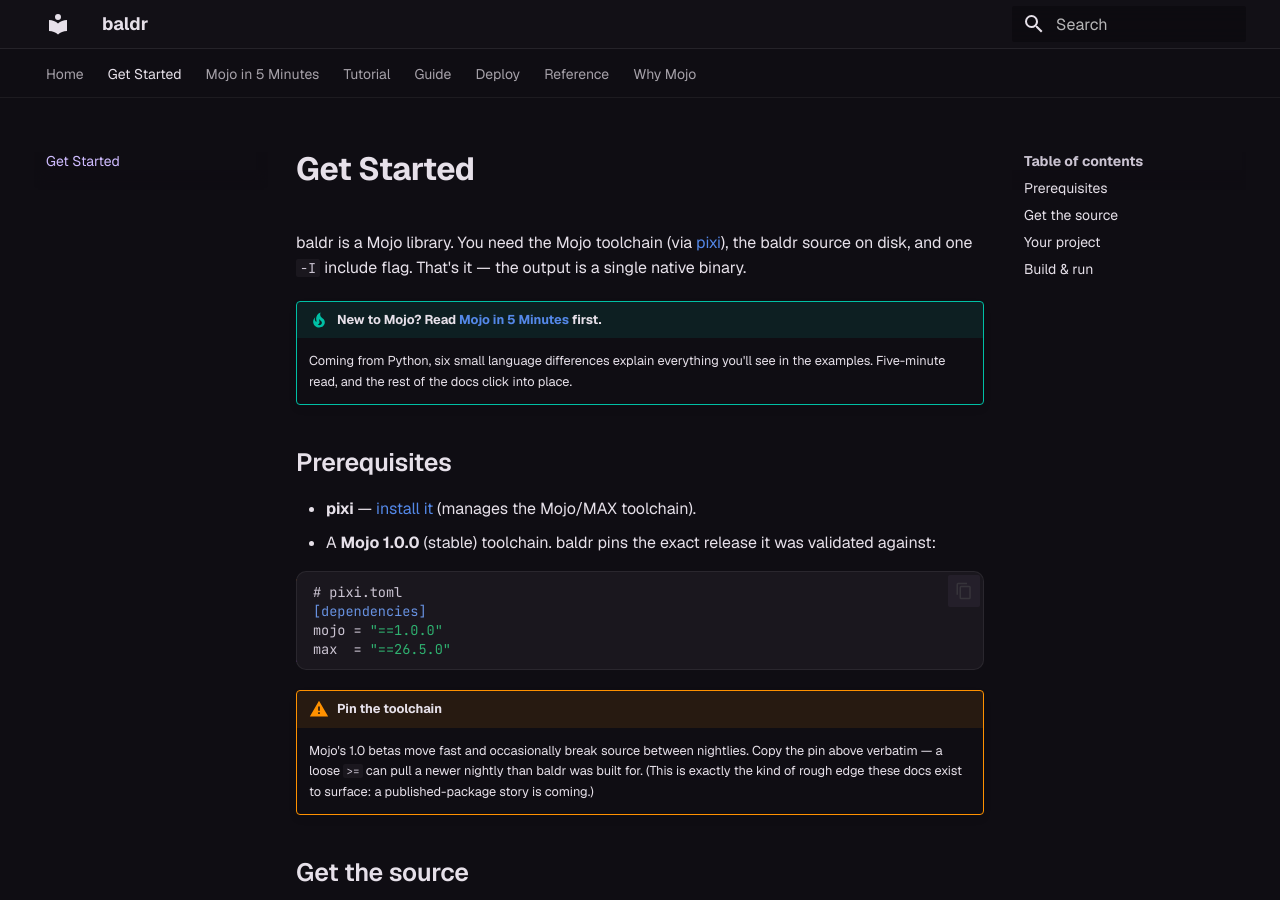
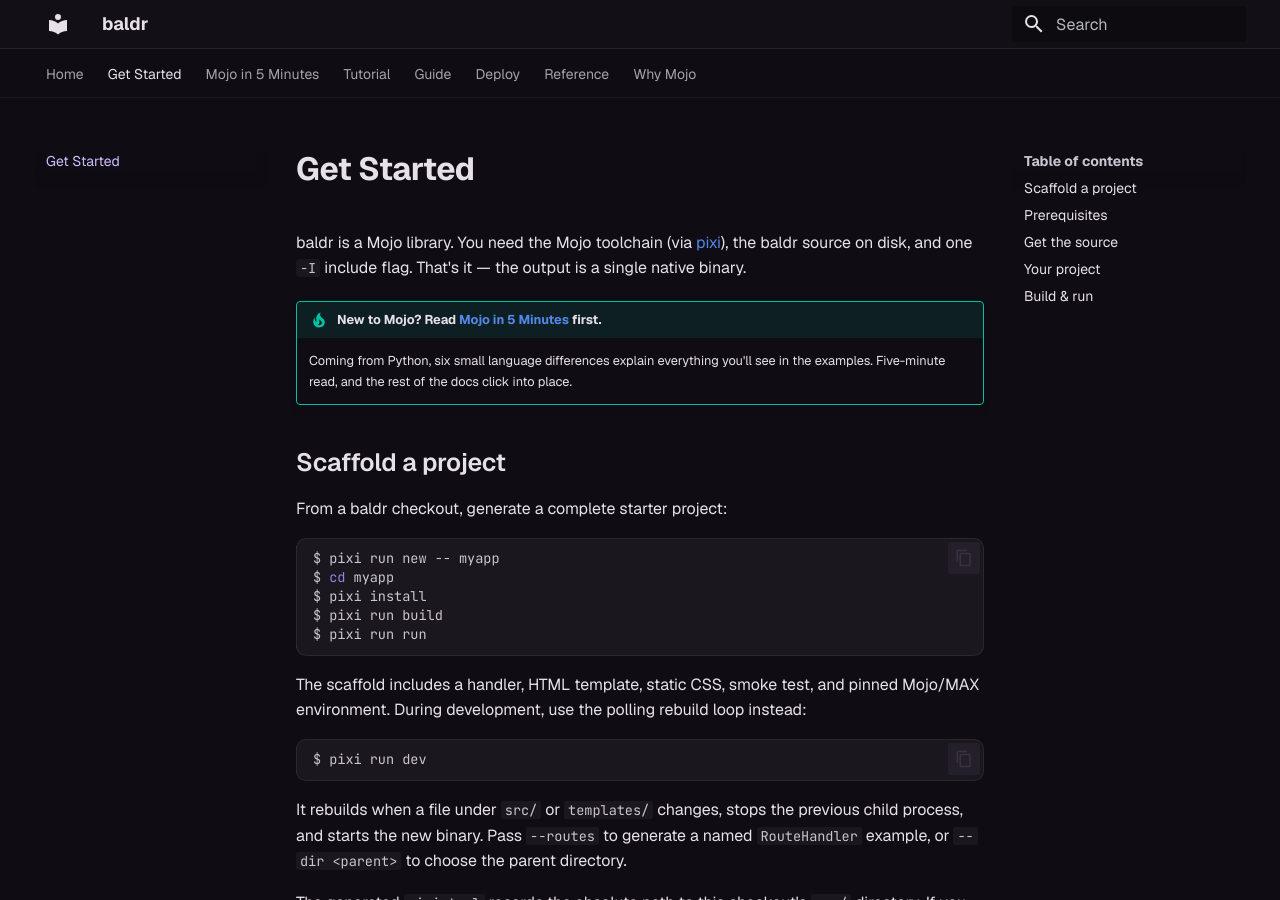
Before and after one commit to lightofbaldr/baldr, an MkDocs documentation site: the page built from docs/get-started.md, in a window 1280 px wide and 900 px high. Built offline with MkDocs 1.6.1 and Material for MkDocs 9.7.7, drawn with Linux system fonts in a browser that asks for light colours; some of the changed text lies outside the part shown.

Commit message:
feat(cli): add project scaffold and dev loop

````diff
--- a/docs/get-started.md
+++ b/docs/get-started.md
@@ -4,6 +4,28 @@ baldr is a Mojo library. You need the Mojo toolchain (via [pixi](https://pixi.sh
 
 !!! tip "New to Mojo? Read [Mojo in 5 Minutes](mojo-primer.md) first."
     Coming from Python, six small language differences explain everything you'll see in the examples. Five-minute read, and the rest of the docs click into place.
+
+## Scaffold a project
+
+From a baldr checkout, generate a complete starter project:
+
+```console
+$ pixi run new -- myapp
+$ cd myapp
+$ pixi install
+$ pixi run build
+$ pixi run run
+```
+
+The scaffold includes a handler, HTML template, static CSS, smoke test, and pinned Mojo/MAX environment. During development, use the polling rebuild loop instead:
+
+```console
+$ pixi run dev
+```
+
+It rebuilds when a file under `src/` or `templates/` changes, stops the previous child process, and starts the new binary. Pass `--routes` to generate a named `RouteHandler` example, or `--dir <parent>` to choose the parent directory.
+
+The generated `pixi.toml` records the absolute path to this checkout's `src/` directory. If you move either checkout, update the `-I` path in the generated `build` and `test` tasks.
 
 ## Prerequisites
 
@@ -74,7 +96,7 @@ $ curl localhost:8080
 
 You now have a single self-contained binary at `build/app`. Copy it to any matching-arch box and run it — no Mojo, no Python, no dependencies on the target.
 
-!!! tip "Coming: `baldr new`"
-    The `git clone` + hand-written `pixi.toml` above is the honest primitive today. A `baldr new myapp` scaffold + a `pixi run dev` live-reload loop are on the near-term roadmap — they'll wrap exactly this so day one is one command.
+!!! tip "Prefer the scaffold"
+    The hand-written setup above explains the underlying include-path contract. For a new app, `pixi run new -- myapp` creates the same setup plus tests, templates, static files, and the development loop.
 
 Next: **[First Steps →](tutorial/first-steps.md)** builds a real app one layer at a time.
--- a/pixi.toml
+++ b/pixi.toml
@@ -28,6 +28,7 @@ test-template-include = "mkdir -p build && mojo build tests/test_template_includ
 test-assets = "mkdir -p build && mojo build tests/test_assets.mojo -I src -o build/test_assets && build/test_assets"
 test-config-errors = "mkdir -p build && mojo build tests/test_config_errors.mojo -I src -o build/test_config_errors && build/test_config_errors"
 test-app-pipeline  = "mkdir -p build && mojo build tests/test_app_pipeline.mojo -I src -o build/test_app_pipeline && build/test_app_pipeline"
+test-scaffold = "mkdir -p build && mojo build tests/test_scaffold.mojo -I src -I tools -o build/test_scaffold && build/test_scaffold"
 test-testing-lifecycle = "mkdir -p build && mojo build tests/test_testing_lifecycle.mojo -I src -o build/test_testing_lifecycle && build/test_testing_lifecycle"
 test-concurrency = "mkdir -p build && mojo build tests/test_concurrency.mojo -I src -o build/test_concurrency && build/test_concurrency"
 test-safe-join = "mkdir -p build && mojo build tests/test_safe_join.mojo -I src -o build/test_safe_join && build/test_safe_join"
@@ -36,7 +37,9 @@ test-request-framing = "mkdir -p build && mojo build tests/test_request_framing.
 test-peer-ip = "mkdir -p build && mojo build tests/test_peer_ip.mojo -I src -o build/test_peer_ip && build/test_peer_ip"
 test-template-guard = "mkdir -p build && mojo build tests/test_template_guard.mojo -I src -o build/test_template_guard && build/test_template_guard"
 test-redirect-guard = "mkdir -p build && mojo build tests/test_redirect_guard.mojo -I src -o build/test_redirect_guard && build/test_redirect_guard"
-test = { depends-on = ["test-imports", "test-template", "test-json", "test-api", "test-queue-cpu", "test-middleware", "test-env", "test-db", "test-queue-api", "test-router", "test-mw-chain", "test-cookies", "test-validation", "test-template-v2", "test-template-include", "test-assets", "test-config-errors", "test-app-pipeline", "test-streaming", "test-testing-lifecycle", "test-concurrency", "test-safe-join", "test-http-limits", "test-request-framing", "test-peer-ip", "test-template-guard", "test-redirect-guard"] }
+test = { depends-on = ["test-imports", "test-template", "test-json", "test-api", "test-queue-cpu", "test-middleware", "test-env", "test-db", "test-queue-api", "test-router", "test-mw-chain", "test-cookies", "test-validation", "test-template-v2", "test-template-include", "test-assets", "test-config-errors", "test-app-pipeline", "test-streaming", "test-scaffold", "test-testing-lifecycle", "test-concurrency", "test-safe-join", "test-http-limits", "test-request-framing", "test-peer-ip", "test-template-guard", "test-redirect-guard"] }
+
+new = "mkdir -p build && mojo build tools/baldr_new.mojo -I src -o build/baldr_new && build/baldr_new"
 
 example-hello = "mkdir -p build && mojo build examples/hello/main.mojo -I src -o build/example-hello"
 example-chat  = "mkdir -p build && mojo build examples/chat/main.mojo  -I src -o build/example-chat"
````
Also changed, not shown: DX_PUNCHLIST.md (+6 -4 lines), README.md (+17 -2 lines), 2 other files.
